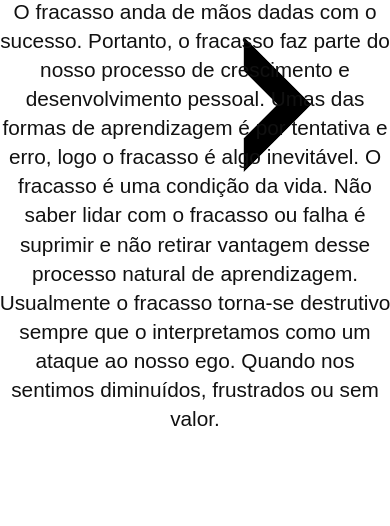
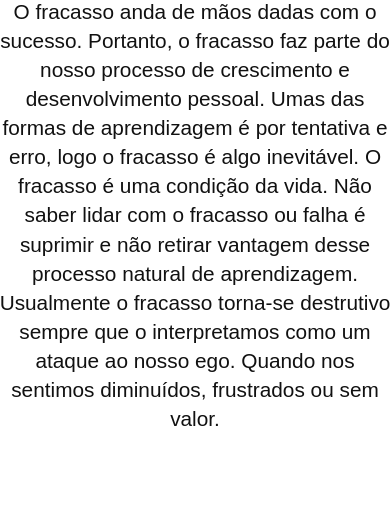
Before and after one commit to WelderRodrigues/Responsive-Horizontal-Page, a plain HTML site: page index.html in a window 390 px wide. Shown: the part 318-844 px from the top of the page. Drawn offline with Linux system fonts and the light colour scheme.

Commit message:
Tirei a seta
Sem a seta é melhor. Atrapalha na responsividade

```diff
--- a/style.css
+++ b/style.css
@@ -20,7 +20,7 @@
   justify-content: center;
   align-items: center;
   height: 100vh;
-  background: url("./image/setaDireita.png") no-repeat right;
+  /* background: url("./image/setaDireita.png") no-repeat right; */
 }
 
 .container section:nth-child(2) {
```
